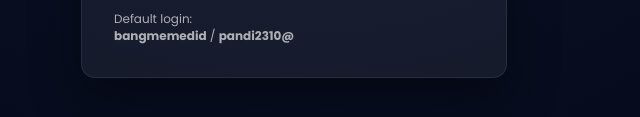
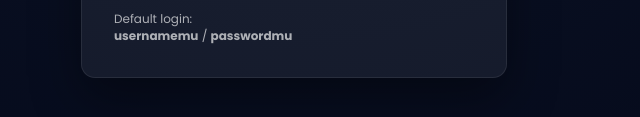
Before and after one commit to bangmemedid/yt-manager-pro, a plain HTML site: page login.html in a window 1280 px wide. Shown: the part 489-606 px from the top of the page, 346-986 px from the left. Drawn offline with Linux system fonts and the light colour scheme.

Commit message:
Update login.html

```diff
--- a/login.html
+++ b/login.html
@@ -31,7 +31,7 @@
     <div class="err" id="err">Username atau password salah</div>
     <div class="hint">
       Default login:<br>
-      <b>bangmemedid</b> / <b>pandi2310@</b>
+      <b>usernamemu</b> / <b>passwordmu</b>
     </div>
   </div>
 
```
